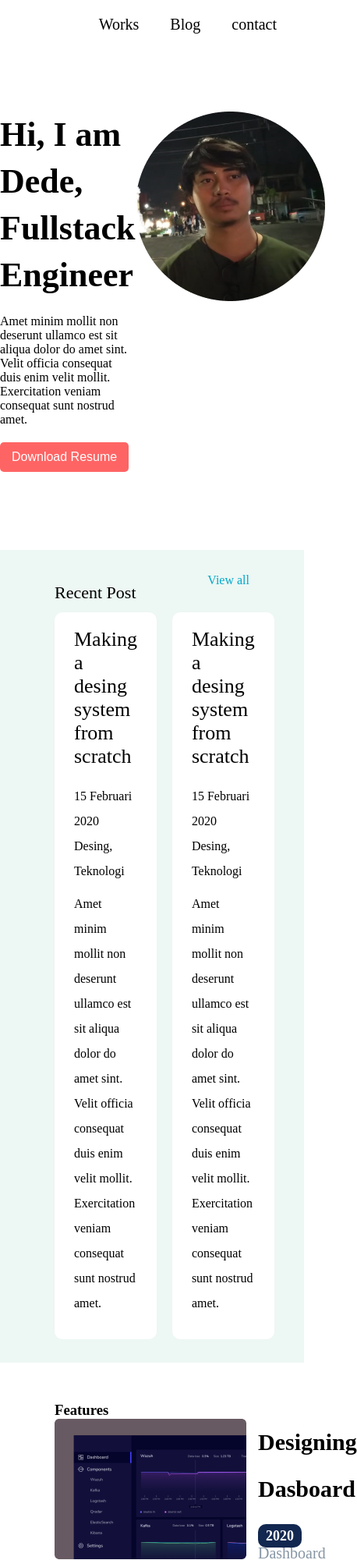
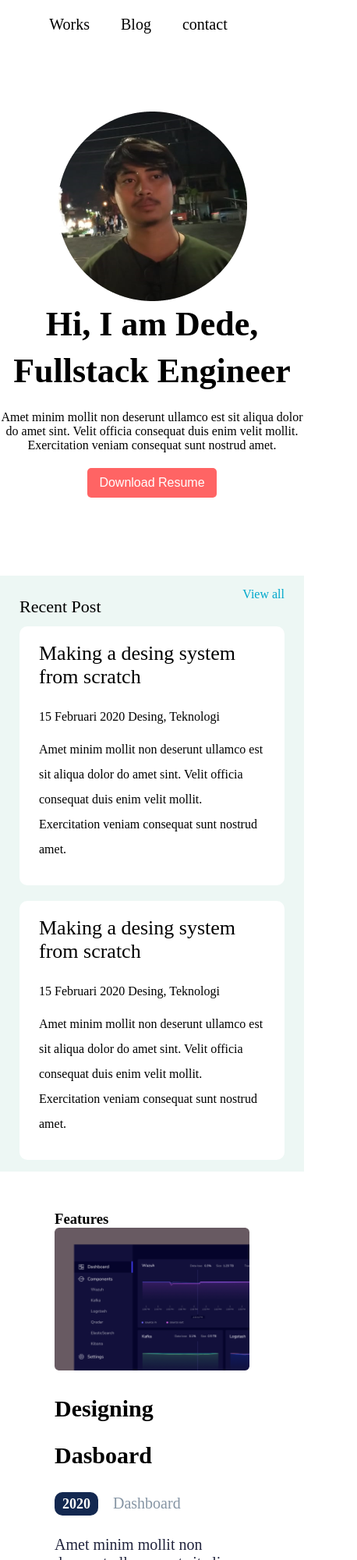
Before and after one commit to dedekristiana/portofolio, a plain HTML site: page index.html in a window 390 px wide. Shown: the top 2000 px of the page at 78% size, 458 px wide, since content can reach past the window. Drawn offline with Linux system fonts and the light colour scheme.

Commit message:
membuat responsive

```diff
--- a/style.css
+++ b/style.css
@@ -173,3 +173,49 @@ ul li {
   color: #21243d;
   margin-bottom: 20px;
 }
+
+/* responsive */
+@media screen and (max-width: 600px) {
+  .containner {
+    width: 100%;
+    margin: auto;
+    padding: 0 10px;
+  }
+  .menu {
+    justify-content: center;
+  }
+
+  .hero {
+    display: flex;
+    flex-direction: column-reverse;
+    margin-top: 100px;
+  }
+
+  .hero-text {
+    width: 100%;
+    text-align: center;
+  }
+
+  .hero-image {
+    display: flex;
+    justify-content: center;
+  }
+
+  /* post */
+  .post {
+    padding: 15px 25px;
+  }
+
+  .post-body {
+    display: flex;
+    flex-direction: column;
+  }
+
+  .fitur-detail {
+    display: flex;
+    flex-direction: column;
+  }
+  .fitur-detail-image img {
+    width: 100%;
+  }
+}
```
